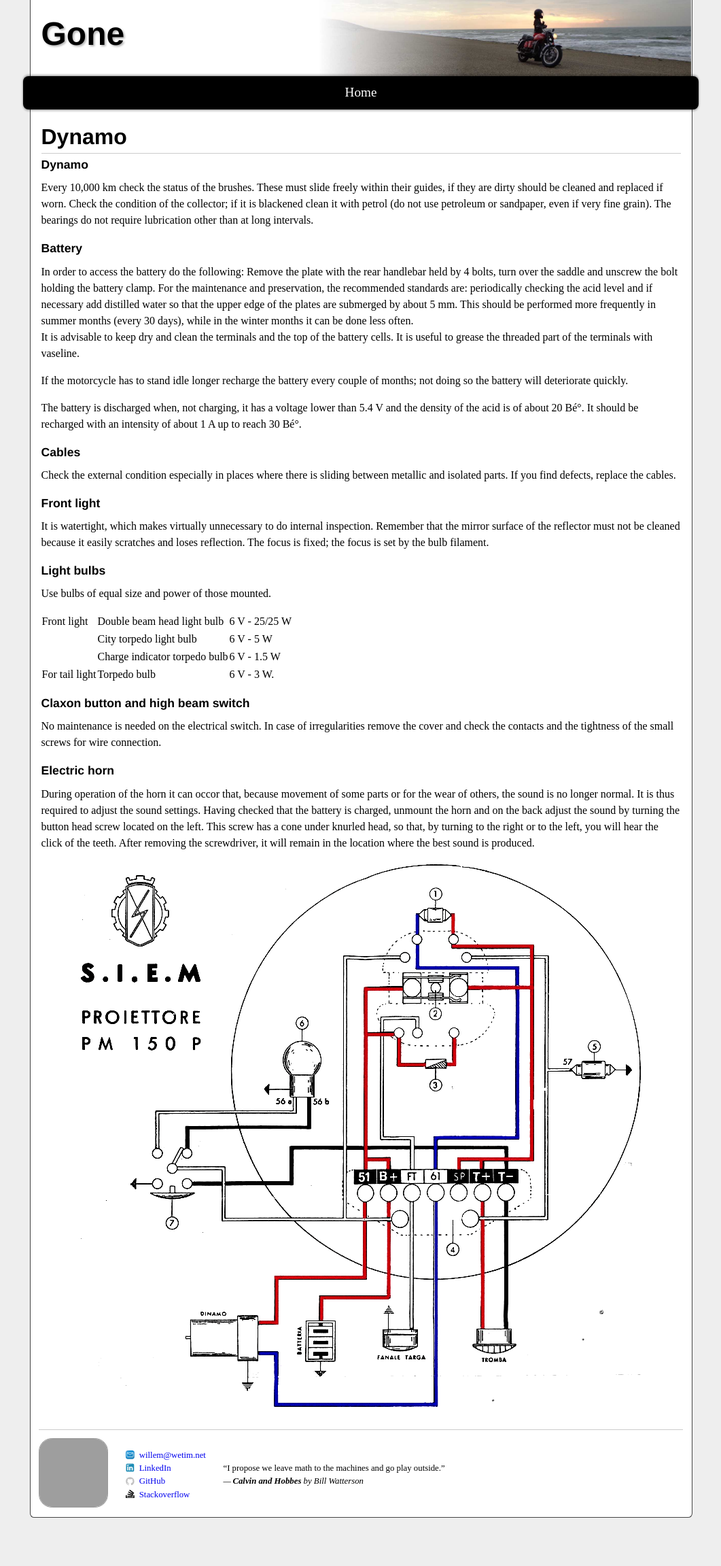
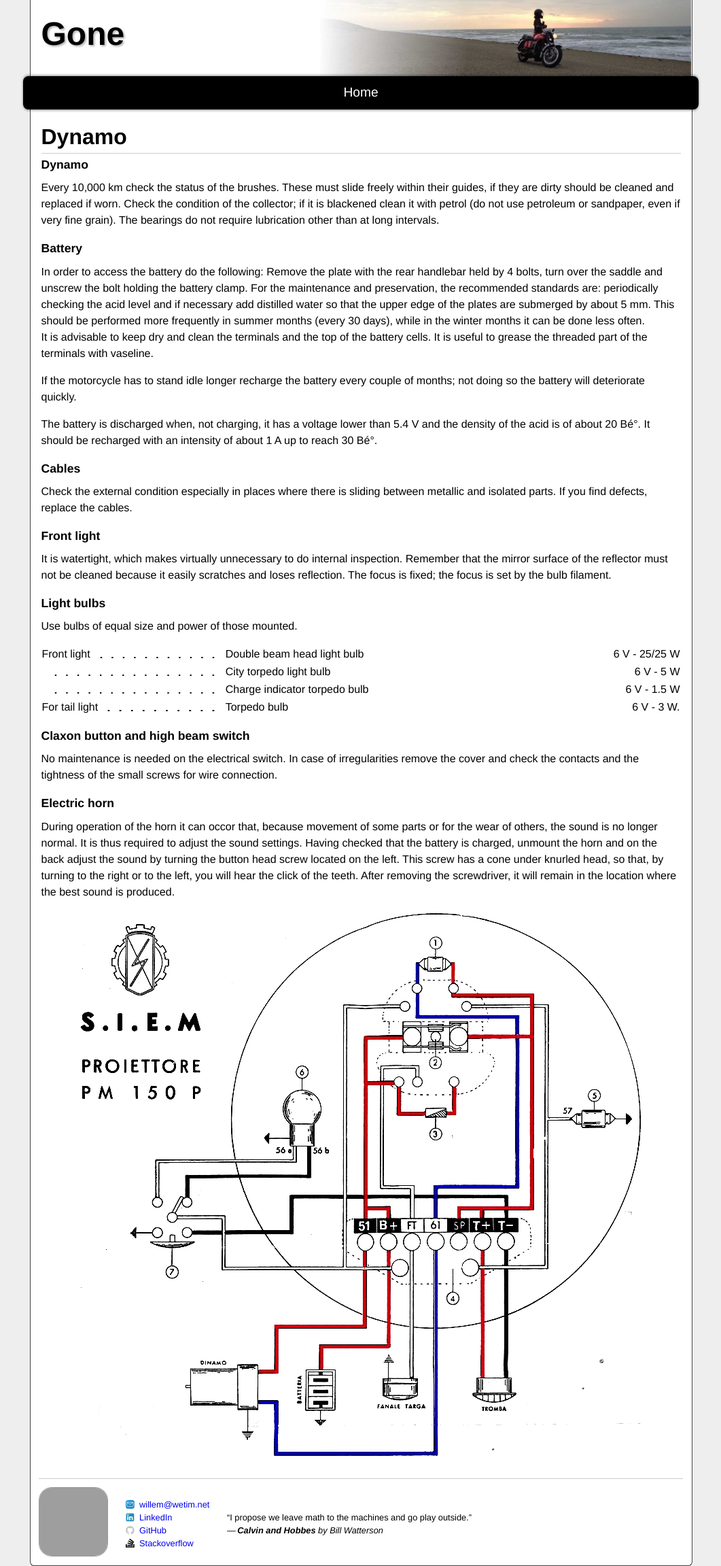
Before and after one commit to w5l/w5l.github.io, a Jekyll site: the page built from superalce/07-Electrical.md, in a window 1280 px wide. Shown: the whole page at 68% size, without its empty margins (109-1170 px from the left). Built offline with Jekyll 4.4.1, drawn with Linux system fonts in a browser that asks for light colours; our own code applies the rules of GitHub Pages for plain Markdown files; before the commit the page ends 2232 px from its top, so only the background shows below that; grey boxes are pictures that could not be loaded.

Commit message:
Update table style to have dotted leaders

```diff
--- a/css/main.css
+++ b/css/main.css
@@ -25,6 +25,7 @@ body {
 }
 
 body {
+	font-family: Helvetica, Arial, sans-serif;
 	font-size: 1em;
 	line-height: 1.5;
 	background-color: #eee;
@@ -177,6 +178,27 @@ a.inconspicuous {
 .main-content p,
 .main-content table {
 	margin-bottom: 1em;
+	width: 100%;
+}
+
+.main-content table td:first-child {
+	display: flex;
+}
+
+.main-content table td:first-child::after {
+	content: "";
+	flex-grow: 1;
+	background-image: radial-gradient(circle, currentcolor 1px, transparent 1.5px);
+	background-position: bottom;
+	background-size: 1em 0.9em;
+	background-repeat: space no-repeat;
+	margin: 0 0.5em;
+}
+
+.main-content table td:last-child {
+	text-align: right;
+	width: 1em;
+	white-space: nowrap;
 }
 
 .main-content blockquote,
```
